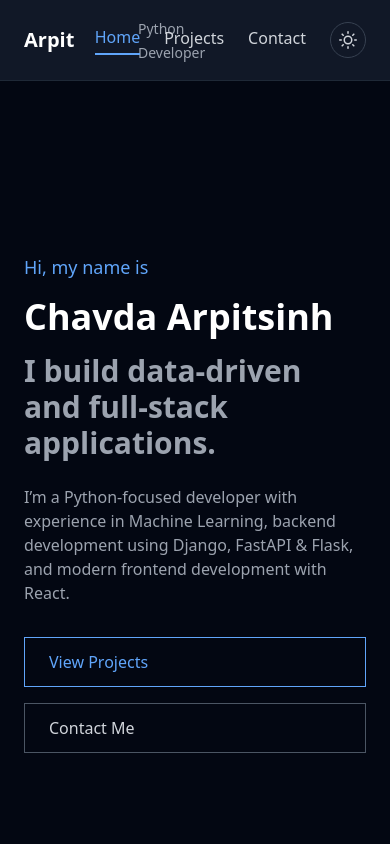
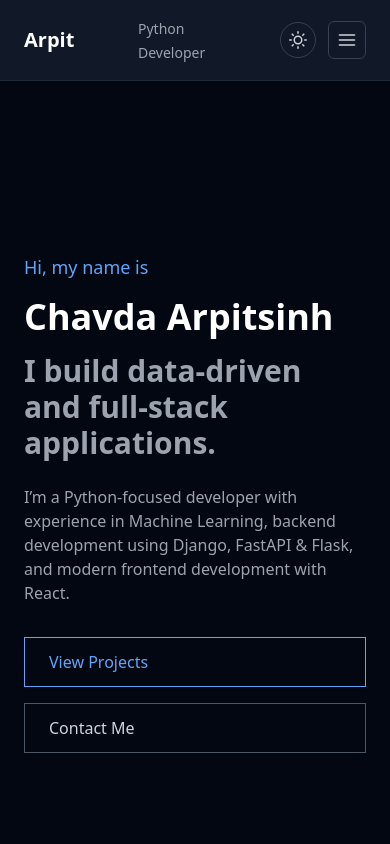
Before and after one commit to chavdaarpitsinh1248/portfolio, a React (Vite) app: page / in a window 390 px wide. Shown: the top 844 px of the page. Built offline with nearby package versions, Linux system fonts and the light colour scheme.

Commit message:
fixing mobile ui

```diff
--- a/src/components/Navbar.jsx
+++ b/src/components/Navbar.jsx
@@ -1,26 +1,29 @@
+import { useState } from "react";
 import { NavLink, Link } from "react-router-dom";
-import { FiSun, FiMoon } from "react-icons/fi";
+import { FiSun, FiMoon, FiMenu, FiX } from "react-icons/fi";
 import useTheme from "../hooks/useTheme";
 
 function Navbar() {
   const { theme, toggleTheme } = useTheme();
+  const [open, setOpen] = useState(false);
 
   const linkClass = ({ isActive }) =>
-    `pb-1 transition-colors ${
+    `block py-2 transition-colors ${
       isActive
-        ? "text-blue-600 dark:text-blue-400 border-b-2 border-blue-600 dark:border-blue-400"
+        ? "text-blue-600 dark:text-blue-400"
         : "text-gray-700 dark:text-gray-300 hover:text-blue-600 dark:hover:text-blue-400"
     }`;
 
   return (
     <nav className="sticky top-0 z-50 bg-white dark:bg-gray-900 border-b border-gray-200 dark:border-gray-800">
+      {/* Top bar */}
       <div className="w-full px-6 sm:px-8 py-4 grid grid-cols-3 items-center">
-
         {/* LEFT: Brand */}
         <div className="justify-self-start">
           <Link
             to="/"
             className="text-xl font-bold text-gray-900 dark:text-white hover:text-blue-600 dark:hover:text-blue-400 transition-colors"
+            onClick={() => setOpen(false)}
           >
             Arpit
           </Link>
@@ -28,13 +31,13 @@ function Navbar() {
 
         {/* CENTER: Role */}
         <div className="justify-self-center">
-          <span className="text-sm sm:text-base font-large text-gray-600 dark:text-gray-400">
+          <span className="text-sm sm:text-base font-medium text-gray-600 dark:text-gray-400">
             Python Developer
           </span>
         </div>
 
-        {/* RIGHT: Nav links + theme toggle */}
-        <div className="justify-self-end flex items-center gap-6">
+        {/* RIGHT: Desktop nav */}
+        <div className="justify-self-end hidden sm:flex items-center gap-6">
           <NavLink to="/" className={linkClass}>
             Home
           </NavLink>
@@ -53,7 +56,51 @@ function Navbar() {
             {theme === "dark" ? <FiSun size={18} /> : <FiMoon size={18} />}
           </button>
         </div>
+
+        {/* RIGHT: Mobile controls */}
+        <div className="justify-self-end sm:hidden flex items-center gap-3">
+          {/* Theme toggle */}
+          <button
+            onClick={toggleTheme}
+            aria-label="Toggle theme"
+            className="p-2 rounded-full border border-gray-300 dark:border-gray-700 text-gray-700 dark:text-gray-300 hover:text-blue-600 dark:hover:text-blue-400 hover:border-blue-500 transition-colors"
+          >
+            {theme === "dark" ? <FiSun size={18} /> : <FiMoon size={18} />}
+          </button>
+
+          {/* Hamburger menu */}
+          <button
+            onClick={() => setOpen((prev) => !prev)}
+            aria-label="Toggle menu"
+            className="p-2 rounded-md border border-gray-300 dark:border-gray-700 text-gray-700 dark:text-gray-300"
+          >
+            {open ? <FiX size={20} /> : <FiMenu size={20} />}
+          </button>
+        </div>
       </div>
+
+      {/* Mobile dropdown */}
+      {open && (
+        <div className="sm:hidden border-t border-gray-200 dark:border-gray-800 px-6 py-4 space-y-2 bg-white dark:bg-gray-900">
+          <NavLink to="/" className={linkClass} onClick={() => setOpen(false)}>
+            Home
+          </NavLink>
+          <NavLink
+            to="/projects"
+            className={linkClass}
+            onClick={() => setOpen(false)}
+          >
+            Projects
+          </NavLink>
+          <NavLink
+            to="/contact"
+            className={linkClass}
+            onClick={() => setOpen(false)}
+          >
+            Contact
+          </NavLink>
+        </div>
+      )}
     </nav>
   );
 }
```
